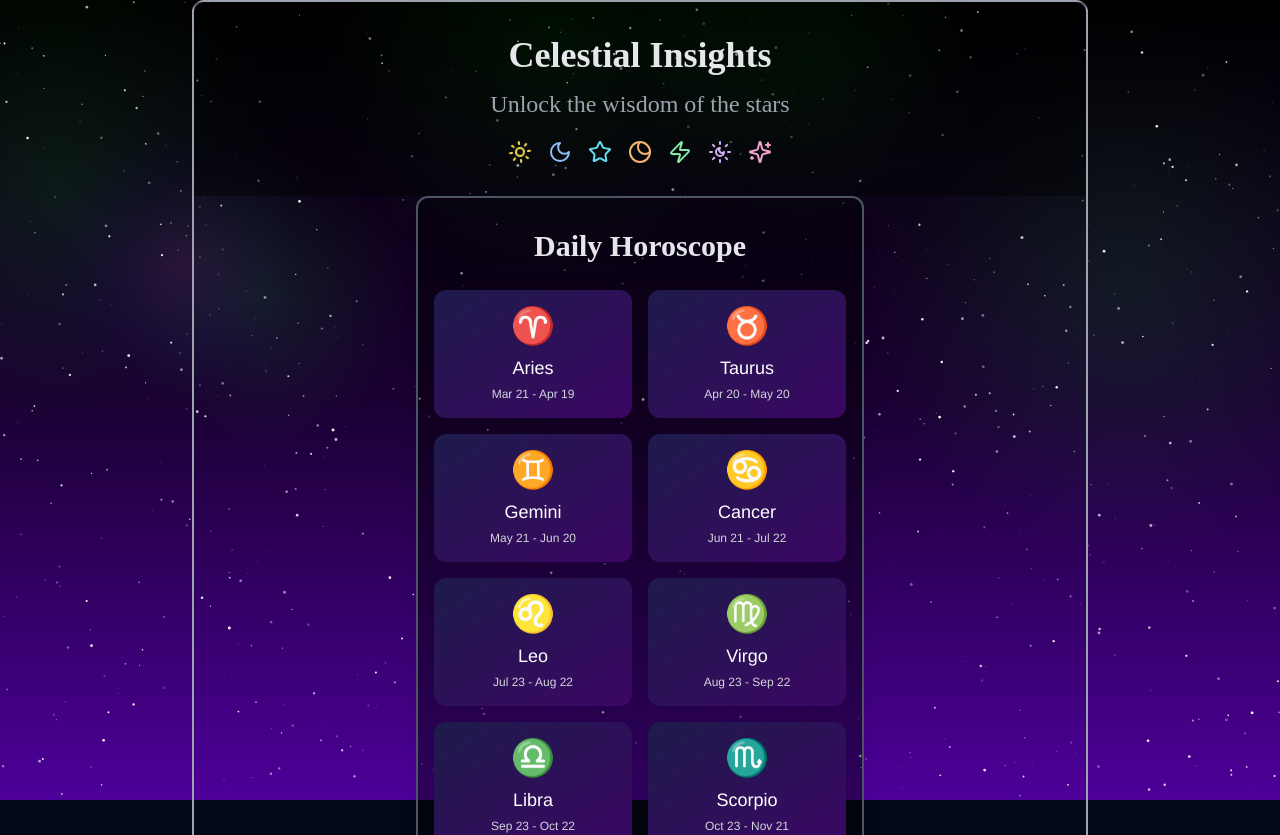
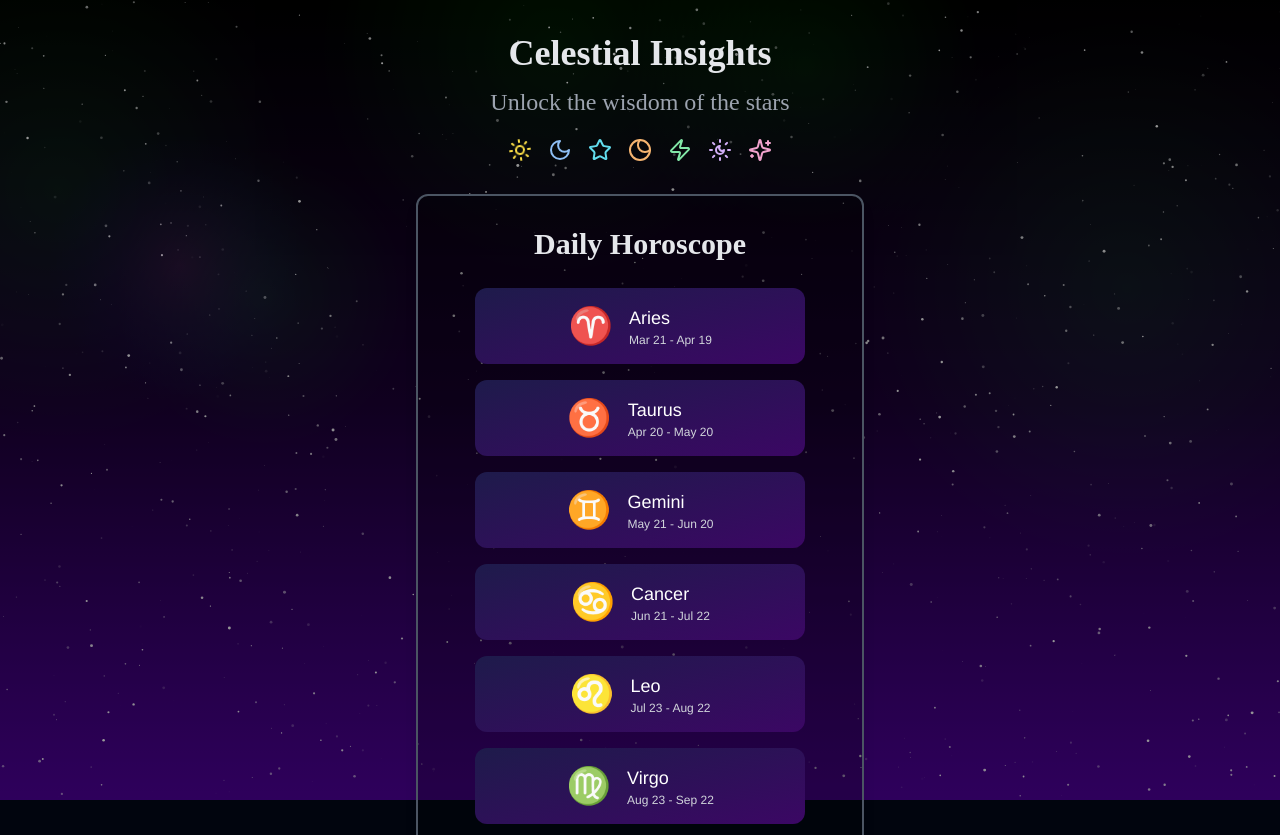
Before and after one commit to sanjamkhera/Secret-insights, a Next.js app: page / in a window 1280 px wide. Shown: the top 835 px of the page. Built offline with nearby package versions, Linux system fonts and the light colour scheme.

Commit message:
Horscope Update

```diff
--- a/src/app/layout.tsx
+++ b/src/app/layout.tsx
@@ -28,9 +28,9 @@ export default function RootLayout({
         {/* Render the dynamically imported StarryGalaxyBackground */}
         <StarryGalaxyBackground />
         {/* Main content wrapper with z-index to appear above the background */}
-        <div className="relative z-10 min-h-screen pt-0 bg-transparent">
+        <div className="relative z-10 min-h-screen pt-0 bg-black bg-opacity-40">
           {/* Main content area where child components will be rendered */}
-          <main className="max-w-4xl mx-auto border-2 border-gray-400 rounded-xl">
+          <main className="max-w-4xl mx-auto ">
             {children}
           </main>
         </div>
--- a/src/app/page.tsx
+++ b/src/app/page.tsx
@@ -29,7 +29,7 @@ export default function Home() {
   // Render the component
   return (
     <>
-      <div className='text-center bg-black bg-opacity-40 pt-4 pb-8 '>
+      <div className='text-center pt-4 pb-8 '>
         <h1 className="text-4xl font-bold font-cursive leading-relaxed text-gray-200 pt-2">Celestial Insights</h1>
         <p className="text-2xl font-fancy leading-relaxed text-gray-400">Unlock the wisdom of the stars</p>
         <div className="flex justify-center space-x-4 mt-4">
--- a/src/components/DailyHoroscope.tsx
+++ b/src/components/DailyHoroscope.tsx
@@ -100,7 +100,8 @@ const DailyHoroscope: React.FC<DailyHoroscopeProps> = ({ onSignSelect }) => {
     };
 
   return (
-      <Card className="bg-black bg-opacity-40 text-white shadow-lg font-sans w-full max-w-md mx-auto overflow-hidden transition-all duration-300 ease-in-out transform border-2 rounded-xl border-gray-600">
+    <div className="relative w-full max-w-md mx-auto">
+      <Card className="bg-black bg-opacity-20 text-white shadow-lg font-sans overflow-hidden transition-all duration-300 ease-in-out transform border-2 rounded-xl border-gray-600">
         <CardHeader className="pb-2">
           <div className="text-center">
             <h1 className="text-3xl font-bold mb-3 font-cursive leading-relaxed text-gray-200">Daily Horoscope</h1>
@@ -108,24 +109,35 @@ const DailyHoroscope: React.FC<DailyHoroscopeProps> = ({ onSignSelect }) => {
         </CardHeader>
 
         <CardContent className="px-4">
-          {!selectedSign ? (
-            <div className="grid grid-cols-2 gap-4">
+          <div className="flex flex-col items-center space-y-4">
             {zodiacSigns.map(({ sign, emoji, dateRange }) => (
               <Button
                 key={sign}
-                  className="bg-gradient-to-br from-indigo-950 to-purple-950 border-blue-800 text-white rounded-xl transition-all duration-300 ease-in-out transform hover:scale-105 p-4 h-auto"
+                className="bg-gradient-to-br from-indigo-950 to-purple-950 border-blue-800 text-white rounded-xl transition-all duration-300 ease-in-out transform hover:scale-105 p-4 h-auto w-[80%]"
                 onClick={() => getHoroscope(sign)}
               >
-                  <div className="flex flex-col items-center">
-                    <span className="text-4xl mb-2">{emoji}</span>
-                    <span className="text-lg mb-1">{sign}</span>
+                <div className="flex items-center justify-center w-full">
+                  <span className="text-4xl">{emoji}</span>
+                  <div className="flex flex-col items-start ml-4">
+                    <span className="text-lg">{sign}</span>
                     <span className="text-xs text-gray-300">{dateRange}</span>
+                  </div>
                 </div>
               </Button>
             ))}
           </div>
-          ) : (
-            <Card className="bg-gradient-to-br from-blue-950 via-indigo-950 to-purple-950 border-blue-800 text-white rounded-2xl transition-all duration-500 ease-in-out animate-fadeIn relative">
+        </CardContent>
+
+        <CardFooter className="justify-center pb-4">
+          <p className="text-lg font-cursive leading-relaxed text-gray-300 text-center">
+            Follow your path and reach for the stars
+          </p>
+        </CardFooter>
+      </Card>
+
+      {(selectedSign || isLoading) && (
+        <div className="absolute inset-0 bg-black bg-opacity-75 flex items-center justify-center z-10">
+          <Card className="bg-gradient-to-br from-blue-950 via-indigo-950 to-purple-950 border-blue-800 text-white rounded-2xl transition-all duration-500 ease-in-out animate-fadeIn relative w-11/12 max-h-full overflow-auto">
             <Button
               className="absolute top-2 right-2 bg-transparent hover:bg-blue-800 rounded-full p-1"
               onClick={closeHoroscope}
@@ -171,15 +183,9 @@ const DailyHoroscope: React.FC<DailyHoroscopeProps> = ({ onSignSelect }) => {
               ) : null}
             </CardContent>
           </Card>
+        </div>
       )}
-        </CardContent>
-
-        <CardFooter className="justify-center pb-4">
-          <p className="text-lg font-cursive leading-relaxed text-gray-300 text-center">
-            Follow your path and reach for the stars
-          </p>
-        </CardFooter>
-      </Card>
+    </div>
   );
 };
 
```
Lines whose indentation alone changed are shown as unchanged.
